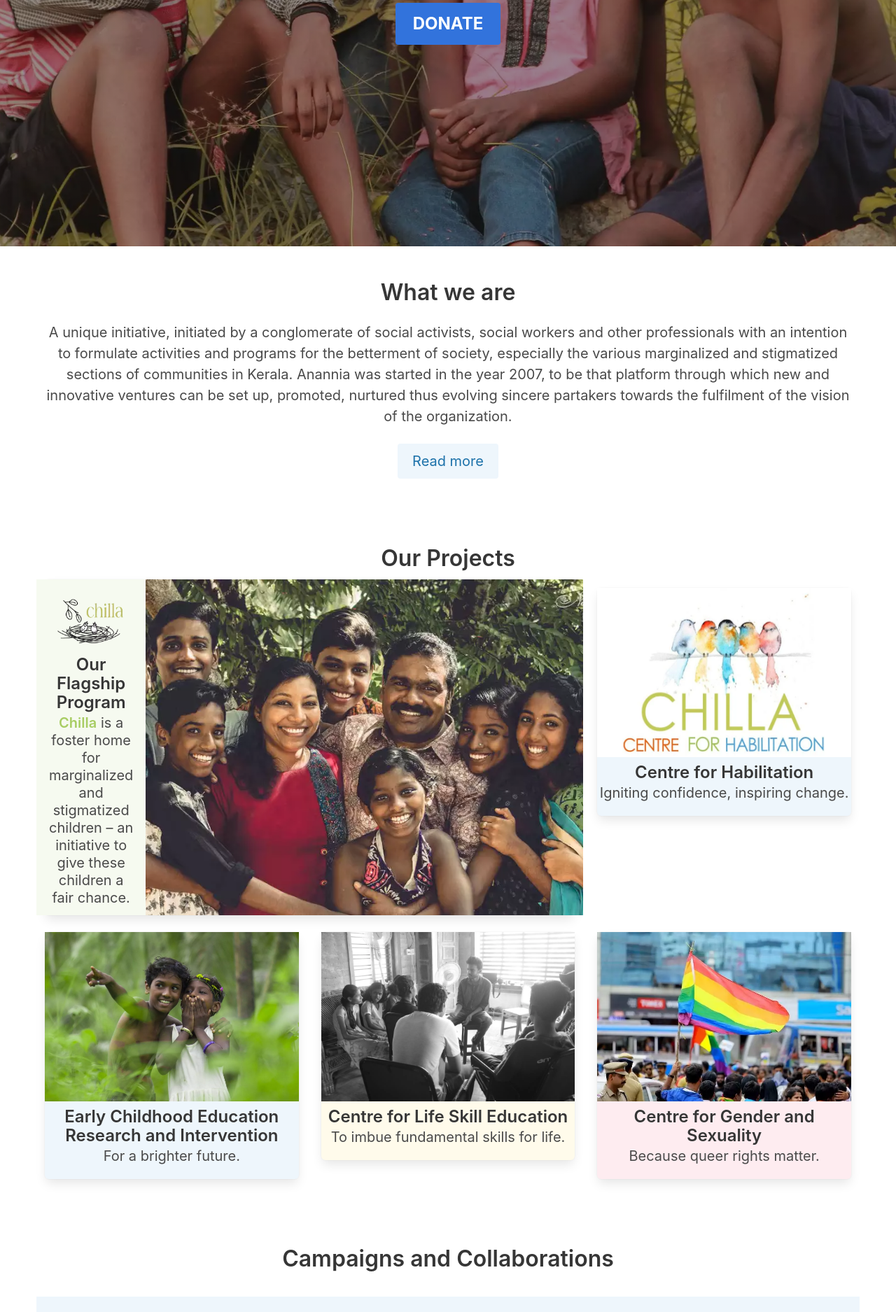
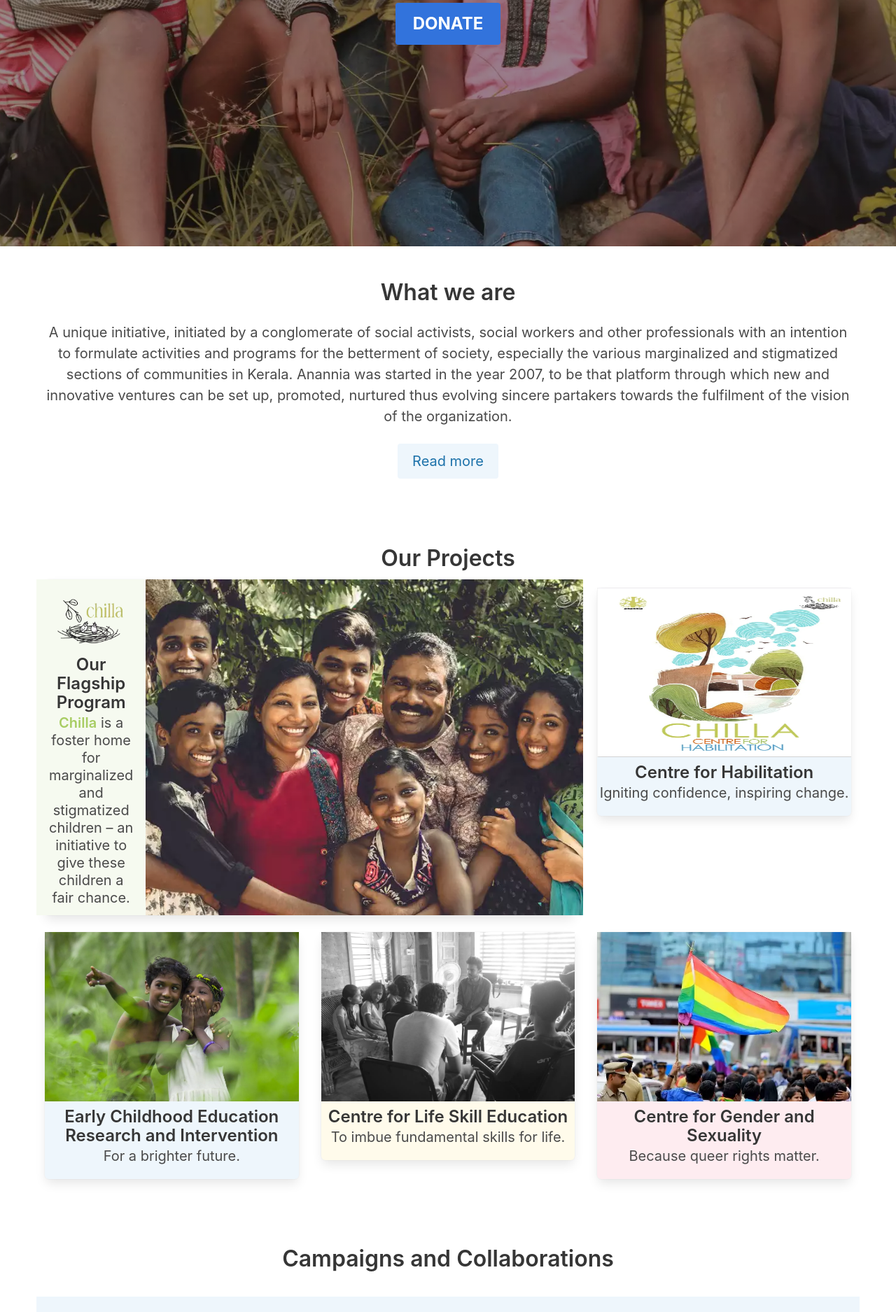
Before and after one commit to thennal10/anannia, a Jekyll site: the page built from index.html, in a window 1280 px wide. Shown: the part 620-2495 px from the top of the page at 70% size. Built offline with Jekyll 4.4.1, drawn with Linux system fonts in a browser that asks for light colours.

Commit message:
updated coa image

```diff
--- a/index.html
+++ b/index.html
@@ -48,9 +48,9 @@ herobody: herofrontpage.html
                 <a href={{ site.data.links.habilitation }} class="column is-one-third">
                     <div class="box pt-0 px-0 has-background-info-light">
                         <picture class="image is-3by2">
-                            <source srcset="assets/habilitation.webp" type="image/webp">
-                            <source srcset="assets/habilitation.jpg" type="image/jpg">
-                            <img src="assets/habilitation.jpg">
+                            <source srcset="assets/centre_for_habilation_logo.webp" type="image/webp">
+                            <source srcset="assets/centre_for_habilation_logo.jpeg" type="image/jpg">
+                            <img src="assets/centre_for_habilation_logo.jpeg">
                         </picture>
                         <p class="title is-size-4 mt-2">Centre for Habilitation</p>
                         <p class="subtitle">Igniting confidence, inspiring change.</p>
```
